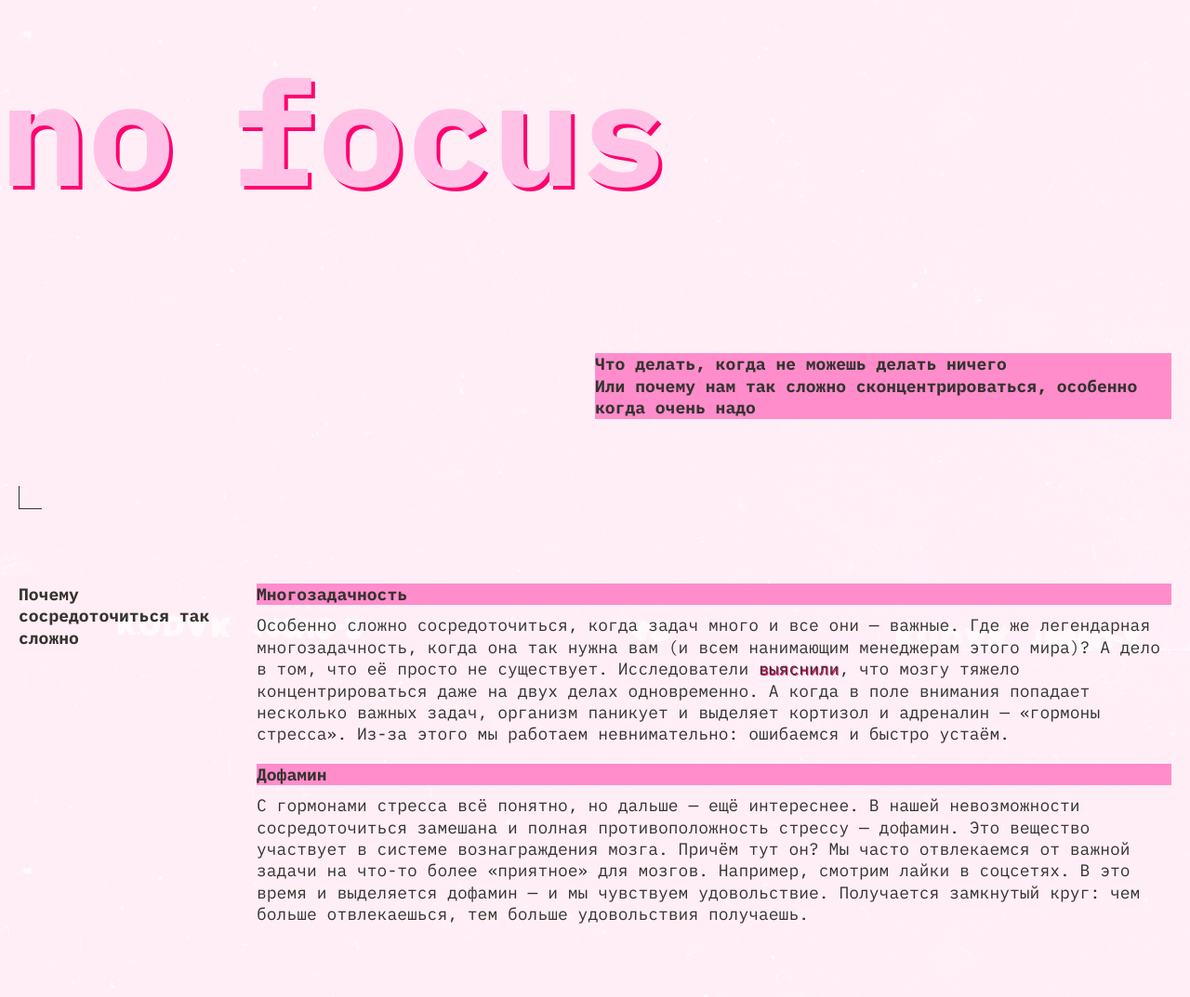
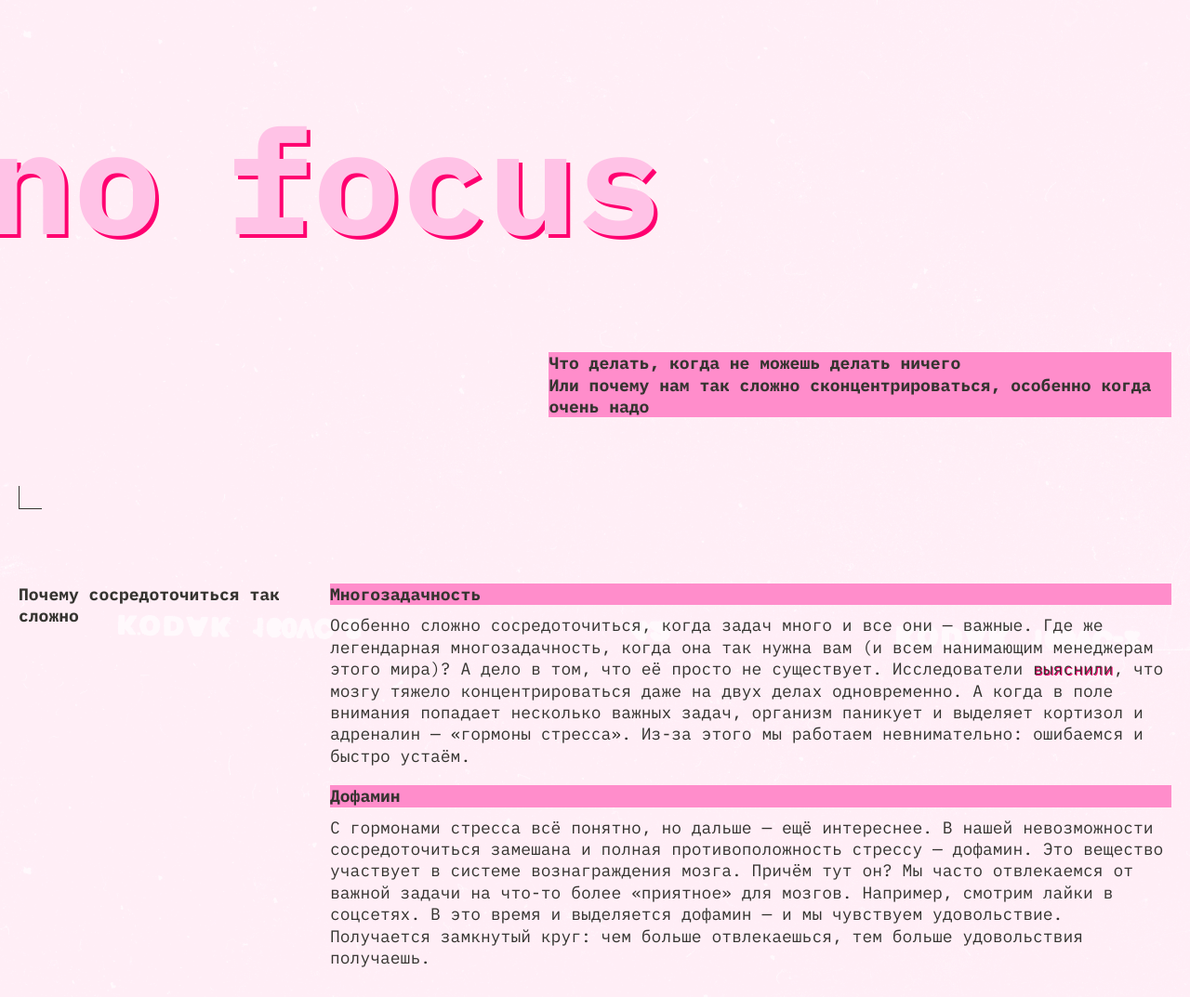
Before and after one commit to AskonaLi/slozhno-sosredotochitsya, a plain HTML site: page index.html in a window 1280 px wide. Shown: the part 200-1273 px from the top of the page at 93% size. Drawn offline with Linux system fonts and the light colour scheme.

Commit message:
Second-try

```diff
--- a/index.html
+++ b/index.html
@@ -51,14 +51,14 @@
       <h1 class="header-title">
         <span class="header-title-word">no</span> <span class="header-title-word margin-right">focus</span>
       </h1>
-      <span class="right-side-text">
+      <div class="right-side-text">
         <p class="title-decor right">
           Что делать, когда не можешь делать ничего
         </p>
         <p class="title-decor right">
           Или почему нам так сложно сконцентрироваться, особенно когда очень надо
         </p>
-      </span>
+      </div>
     </header>
 <!----------------------------------------------------------------------------------------------->
     <section class="answers answers-grid-one answers-margin">
--- a/styles/light.css
+++ b/styles/light.css
@@ -43,9 +43,10 @@
     }
 
     .page {
-    background-image: url(/images/cover-image-light.png);
+      background-image: url(/images/cover-image-light.png);
+      background-color: white
+    }
   }
-}
 
 
 /* Остальные стили */
--- a/styles/style.css
+++ b/styles/style.css
@@ -11,7 +11,6 @@ html {
   overflow-x: hidden;
   background-image: url(/images/cover-image-dark.png);
   background-attachment: fixed;
-  background-color: black;
 }
 
 .header {
@@ -20,6 +19,12 @@ html {
   margin-block-end: 40px;
   padding-block-start: 10px;
   padding-inline: 10px;
+  display: grid;
+  grid-template-rows: 1fr min-content 1fr;
+}
+
+.right-side-text {
+  align-self: center;
 }
 
 .header::before,
@@ -82,8 +87,6 @@ html {
   flex-direction: column;
   gap: 10px;
   align-items: flex-end;
-  padding-block-start: 75px;
-  padding-block-end: 55px;
 }
 
 .header__theme-menu-button {
@@ -120,7 +123,7 @@ html {
   line-height: 0.85;
   color: var(--heading-color);
   text-shadow: 4px 4px 0 var(--shadow-head-color);
-  padding-block-end: 55px;
+  align-items: start;
 }
 
 .shadow-word {
@@ -261,7 +264,7 @@ html {
     padding-block-start: 20px;
     padding-inline: 20px;
     display: grid;
-    grid-template-rows: minmax(420px, 1fr) 1fr 1fr;
+    grid-template-rows: 1fr min-content 1fr;
   }
 
   .answers {
@@ -327,11 +330,11 @@ html {
   }
 
   .header-title {
-    margin-inline-start: -20px;
+    margin-inline-start: -35px;
   }
 
   .margin-right {
-    margin-left: 40px;
+    margin-left: 50px;
   }
 
   .footer {
@@ -355,8 +358,10 @@ html {
     margin-block-end: 60px;
     padding-block-start: 20px;
     padding-inline: 20px;
-    display: grid;
-    grid-template-rows: 20px auto auto;
+  }
+
+  .header__theme-menu {
+    align-self: start;
   }
 
   .header-title {
@@ -365,6 +370,7 @@ html {
 
   .right-side-text {
     align-self: center;
+    width: 54%;
   }
 
   .header__theme-menu-list {
@@ -376,9 +382,15 @@ html {
     padding-block-end: 0;
   }
 
+  .answers-grid-one {
+    display: grid;
+    gap: 20px;
+    grid-template-columns: 315px 1fr;
+  }
+
   .answers-grid-two {
     display: grid;
-    grid-template-columns: minmax(315px, 20%) 80%;
+    grid-template-columns: minmax(312px, 20%) 80%;
   }
 
   .grid-variants__answers {
```
